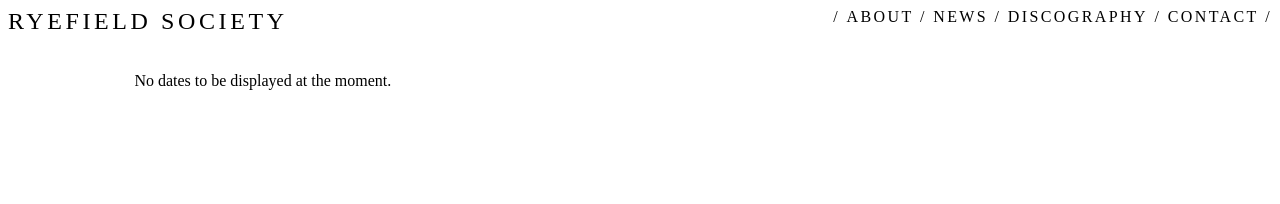
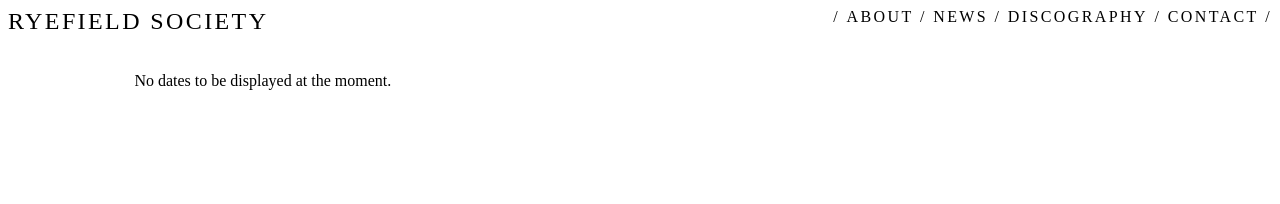
Before and after one commit to flrntdfr/RyefieldSociety.com, a Jekyll site: the page built from pages/live.md, in a window 1280 px wide. Shown: the top 204 px of the page. Built offline with Jekyll 4.4.1, drawn with Linux system fonts in a browser that asks for light colours; nearby versions of some CDN libraries; some web fonts are replaced.

Commit message:
Update logo

```diff
--- a/assets/css/style.css
+++ b/assets/css/style.css
@@ -11,7 +11,7 @@ body {
 .logo {
 	font-size: 1.5em;
 	text-transform: uppercase;
-	letter-spacing: 0.15em;
+	letter-spacing: 0.1em;
 	text-decoration: none;
 }
 
```
